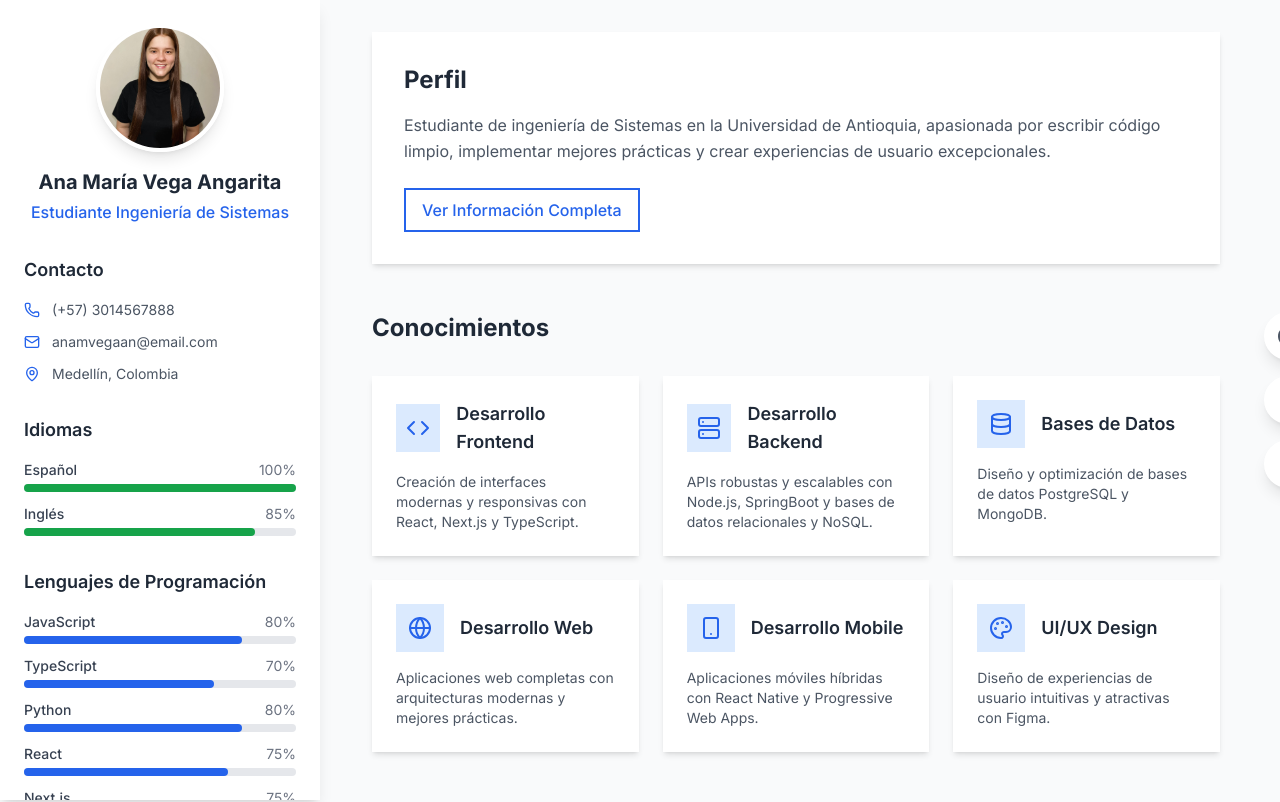
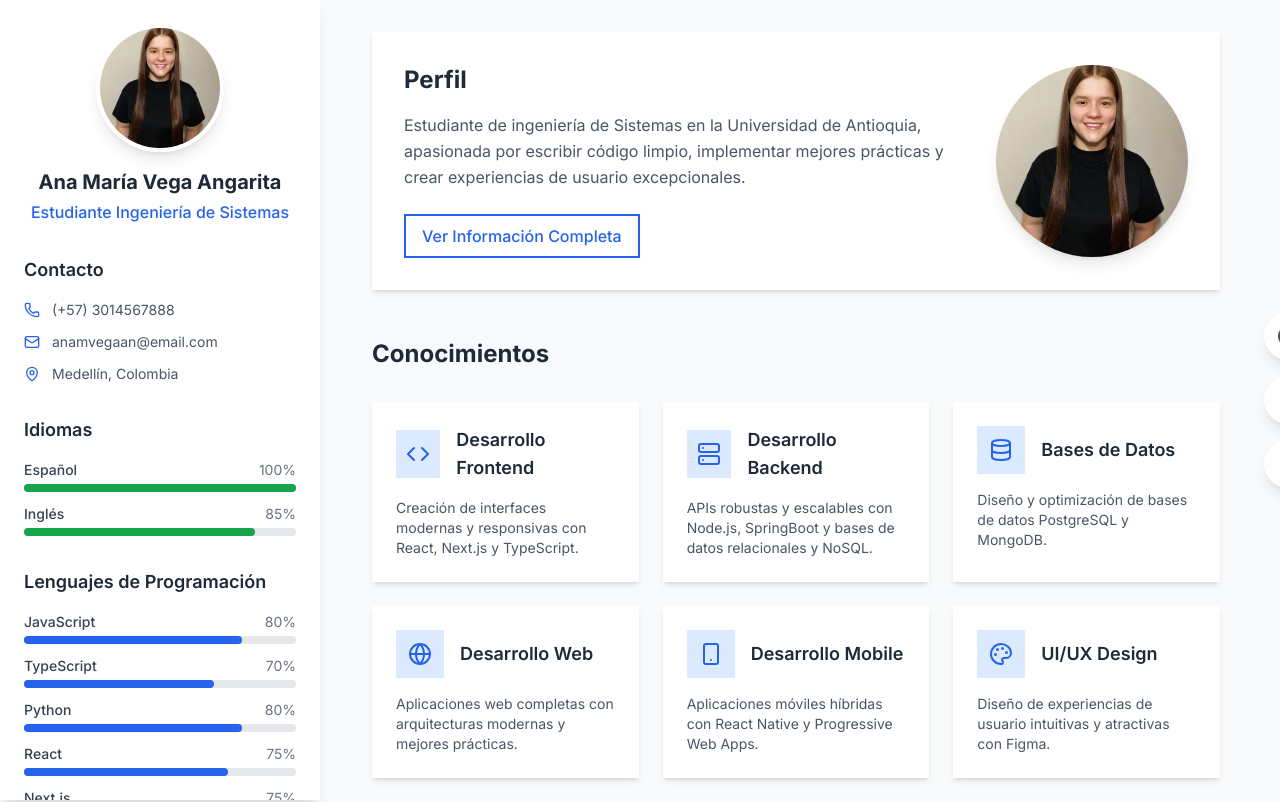
Before and after one commit to anavegaa/Ana-Maria-Vega-Angarita-portafolio, a Next.js app: page / in a window 1280 px wide. Shown: the top 802 px of the page. Built offline with nearby package versions, Linux system fonts and the light colour scheme.

Commit message:
Detalles

```diff
--- a/src/components/organisms/MainContent/index.tsx
+++ b/src/components/organisms/MainContent/index.tsx
@@ -140,7 +140,9 @@ const Index = () => {
       <div className="max-w-4xl mx-auto px-6 py-8">
 {/* Profile Section */}
 <section className="mb-12">
-          <div className="bg-white rounded-lg shadow-md p-8">
+  <div className="bg-white rounded-lg shadow-md p-8 flex items-center justify-between flex-wrap gap-6">
+    {/* Texto del perfil */}
+    <div className="flex-1 min-w-[250px]">
       <h2 className="text-2xl font-bold text-gray-800 mb-4">Perfil</h2>
       <p className="text-gray-600 mb-6 leading-relaxed">
         Estudiante de ingeniería de Sistemas en la Universidad de Antioquia, apasionada por escribir código limpio, implementar mejores prácticas y crear experiencias de usuario excepcionales.
@@ -149,7 +151,16 @@ const Index = () => {
         Ver Información Completa
       </Button>
     </div>
+
+    {/* Imagen de perfil */}
+    <img
+      src="/FotoPerfil.jpg"
+      alt="Profile"
+      className="w-48 h-48 rounded-full object-cover shadow-lg"
+    />
+  </div>
 </section>
+
 
         {/* Skills Section */}
         <section className="mb-12">
```
Lines whose indentation alone changed are shown as unchanged.
